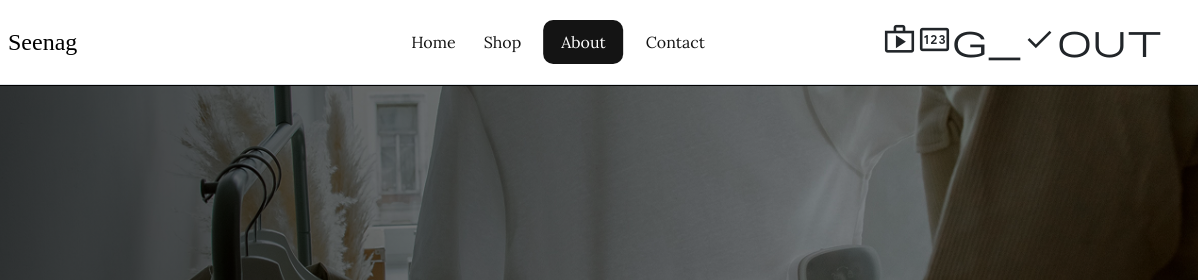
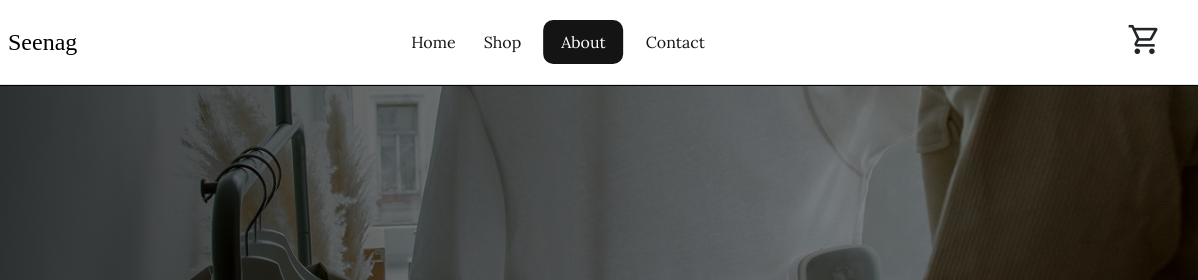
Before and after one commit to amtorresanka/SeeNag-Website, a plain HTML site: page about.html in a window 1280 px wide. Shown: the top 280 px of the page, 82-1280 px from the left. Drawn offline with nearby package versions, Linux system fonts and the light colour scheme; a web font is replaced by a local one.

Commit message:
Update about.html

```diff
--- a/about.html
+++ b/about.html
@@ -46,7 +46,7 @@
                 </div>
 
                 <a href="checkout.html" class="text-dark text-decoration-none" aria-label="View checkout">
-                    <span class="material-symbols-outlined">shopping_checkout</span>
+                    <span class="material-symbols-outlined">shopping_cart</span>
 
                 </a>
 
```
